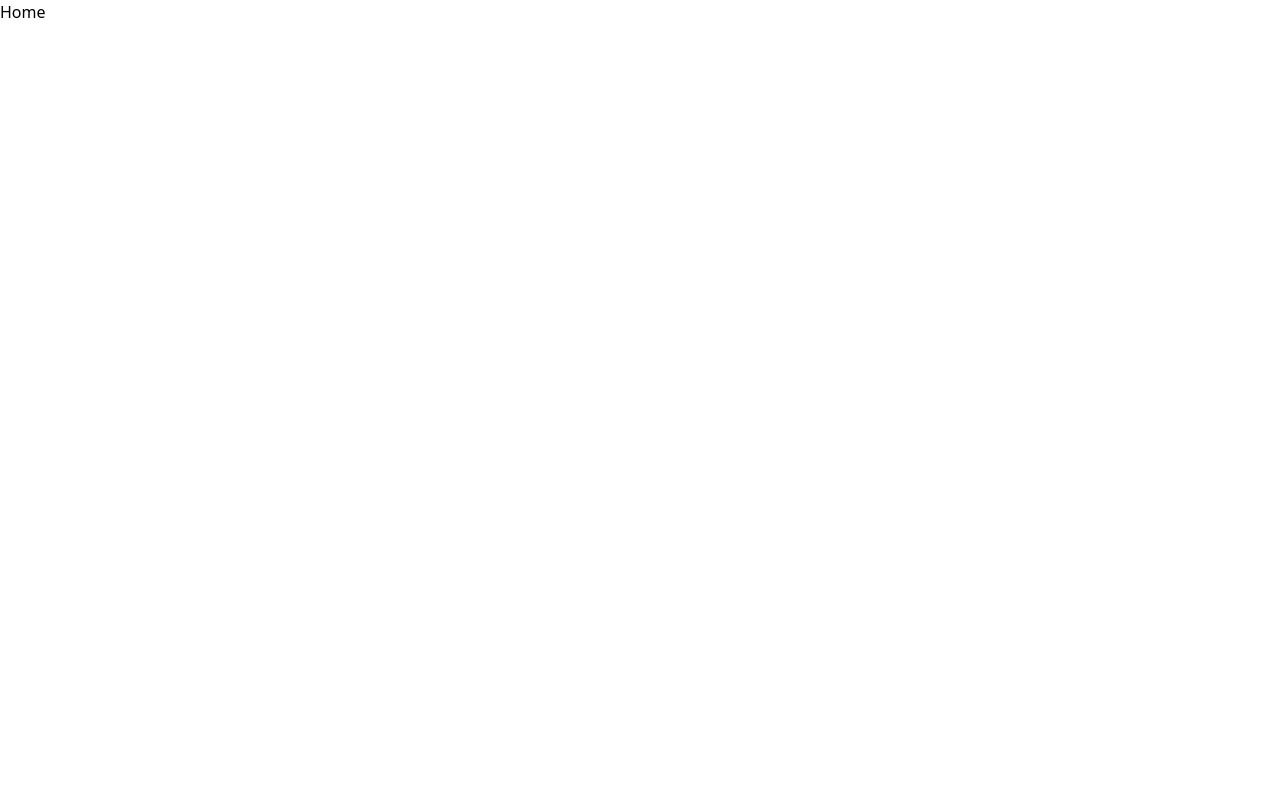
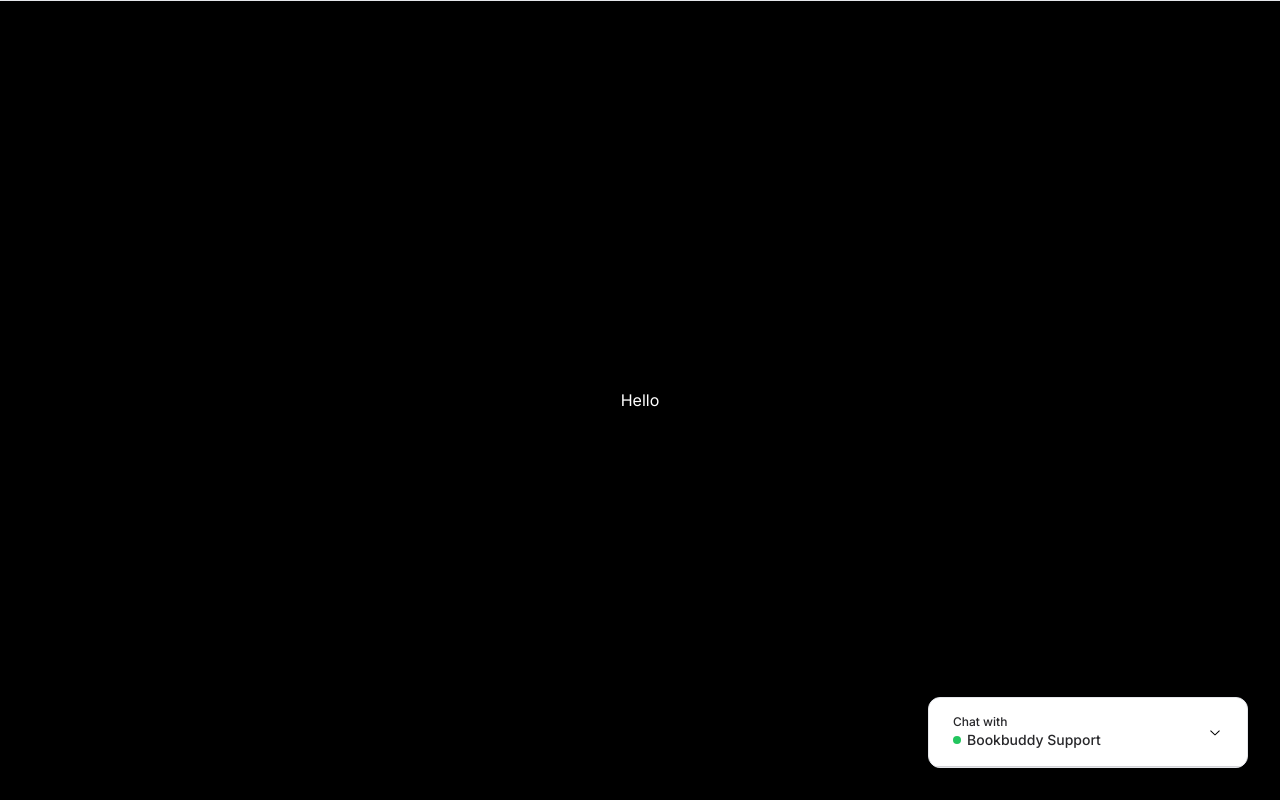
Before and after one commit to erratinsilentio/ai-chatapp, a Next.js app: page / in a window 1280 px wide. Built offline with nearby package versions, Linux system fonts and the light colour scheme.

Commit message:
working on chat component

```diff
--- /dev/null
+++ b/app/globals.css
@@ -0,0 +1,76 @@
+@tailwind base;
+@tailwind components;
+@tailwind utilities;
+
+@layer base {
+  :root {
+    --background: 0 0% 100%;
+    --foreground: 222.2 84% 4.9%;
+
+    --card: 0 0% 100%;
+    --card-foreground: 222.2 84% 4.9%;
+
+    --popover: 0 0% 100%;
+    --popover-foreground: 222.2 84% 4.9%;
+
+    --primary: 222.2 47.4% 11.2%;
+    --primary-foreground: 210 40% 98%;
+
+    --secondary: 210 40% 96.1%;
+    --secondary-foreground: 222.2 47.4% 11.2%;
+
+    --muted: 210 40% 96.1%;
+    --muted-foreground: 215.4 16.3% 46.9%;
+
+    --accent: 210 40% 96.1%;
+    --accent-foreground: 222.2 47.4% 11.2%;
+
+    --destructive: 0 84.2% 60.2%;
+    --destructive-foreground: 210 40% 98%;
+
+    --border: 214.3 31.8% 91.4%;
+    --input: 214.3 31.8% 91.4%;
+    --ring: 222.2 84% 4.9%;
+
+    --radius: 0.5rem;
+  }
+
+  .dark {
+    --background: 222.2 84% 4.9%;
+    --foreground: 210 40% 98%;
+
+    --card: 222.2 84% 4.9%;
+    --card-foreground: 210 40% 98%;
+
+    --popover: 222.2 84% 4.9%;
+    --popover-foreground: 210 40% 98%;
+
+    --primary: 210 40% 98%;
+    --primary-foreground: 222.2 47.4% 11.2%;
+
+    --secondary: 217.2 32.6% 17.5%;
+    --secondary-foreground: 210 40% 98%;
+
+    --muted: 217.2 32.6% 17.5%;
+    --muted-foreground: 215 20.2% 65.1%;
+
+    --accent: 217.2 32.6% 17.5%;
+    --accent-foreground: 210 40% 98%;
+
+    --destructive: 0 62.8% 30.6%;
+    --destructive-foreground: 210 40% 98%;
+
+    --border: 217.2 32.6% 17.5%;
+    --input: 217.2 32.6% 17.5%;
+    --ring: 212.7 26.8% 83.9%;
+  }
+}
+
+@layer base {
+  * {
+    @apply border-border;
+  }
+  body {
+    @apply bg-background text-foreground;
+  }
+}
--- a/src/app/layout.tsx
+++ b/src/app/layout.tsx
@@ -1,3 +1,4 @@
+import Chat from "@/components/Chat";
 import "./globals.css";
 import type { Metadata } from "next";
 import { Inter } from "next/font/google";
@@ -15,7 +16,10 @@ export default function RootLayout({
 }) {
   return (
     <html lang="en">
-      <body className={`${inter.className}, container`}>{children}</body>
+      <body className={`${inter.className}`}>
+        <Chat />
+        {children}
+      </body>
     </html>
   );
 }
--- a/src/app/page.tsx
+++ b/src/app/page.tsx
@@ -1,3 +1,7 @@
 export default function Home() {
-  return <h1>Home</h1>;
+  return (
+    <main className="absolute inset-0 flex justify-center items-center bg-black">
+      <h1 className="text-white">Hello</h1>
+    </main>
+  );
 }
--- /dev/null
+++ b/src/components/Chat.tsx
@@ -0,0 +1,34 @@
+"use client";
+import { FC } from "react";
+import {
+  Accordion,
+  AccordionContent,
+  AccordionItem,
+  AccordionTrigger,
+} from "./ui/accordion";
+import ChatHeader from "./ChatHeader";
+import ChatInput from "./ChatInput";
+
+const Chat: FC = () => {
+  return (
+    <Accordion type="single" collapsible className="relative z-40 shadow">
+      <AccordionItem value="item-1">
+        <div className="fixed right-8 w-80 bottom-8 bg-white border border-gray-200 rounded-xl overflow-hidden">
+          <div className="w-full h-full flex flex-col">
+            <AccordionTrigger className="px-6 border-b border-zinc-300">
+              <ChatHeader />
+            </AccordionTrigger>
+            <AccordionContent>
+              <div className="flex flex-col h-80">
+                messages
+                <ChatInput className="px-4" />
+              </div>
+            </AccordionContent>
+          </div>
+        </div>
+      </AccordionItem>
+    </Accordion>
+  );
+};
+
+export default Chat;
--- /dev/null
+++ b/src/components/ChatHeader.tsx
@@ -0,0 +1,19 @@
+import { FC } from "react";
+
+interface ChatHeaderProps {}
+
+const ChatHeader: FC<ChatHeaderProps> = ({}) => {
+  return (
+    <div className="w-full flex gap-3 justify-start text-zinc-800 items-center">
+      <div className="flex flex-col items-start text-sm">
+        <p className="text-xs">Chat with</p>
+        <div className="flex gap-1.5 items-center">
+          <p className="w-2 h-2 rounded-full bg-green-500" />
+          <p className="font-medium hover:underline">Bookbuddy Support</p>
+        </div>
+      </div>
+    </div>
+  );
+};
+
+export default ChatHeader;
--- /dev/null
+++ b/src/components/ChatInput.tsx
@@ -0,0 +1,23 @@
+import { cn } from "@/lib/utils";
+import { FC, HTMLAttributes } from "react";
+import TextareaAutosize from "react-textarea-autosize";
+
+interface ChatInputProps extends HTMLAttributes<HTMLDivElement> {}
+
+const ChatInput: FC<ChatInputProps> = ({ className, ...props }) => {
+  return (
+    <div {...props} className={cn("border-t border-zinc-300", className)}>
+      <div className="relative mt-4 flex-1 overflow-hidden rounded-lg border-none outline-none">
+        <TextareaAutosize
+          rows={2}
+          maxRows={4}
+          autoFocus
+          placeholder="Write a message..."
+          className="peer disabled:opacity-50 pr-14 pl-2 rounded-xl outline-none resize-none block w-full border-0 bg-zinc-100 py-1.5 text-gray-900 focus:ring-0 text-sm sm:leading-6"
+        />
+      </div>
+    </div>
+  );
+};
+
+export default ChatInput;
--- /dev/null
+++ b/src/components/ui/accordion.tsx
@@ -0,0 +1,60 @@
+"use client";
+
+import * as React from "react";
+import * as AccordionPrimitive from "@radix-ui/react-accordion";
+import { ChevronDownIcon } from "@radix-ui/react-icons";
+
+import { cn } from "@/lib/utils";
+
+const Accordion = AccordionPrimitive.Root;
+
+const AccordionItem = React.forwardRef<
+  React.ElementRef<typeof AccordionPrimitive.Item>,
+  React.ComponentPropsWithoutRef<typeof AccordionPrimitive.Item>
+>(({ className, ...props }, ref) => (
+  <AccordionPrimitive.Item
+    ref={ref}
+    className={cn("border-b", className)}
+    {...props}
+  />
+));
+AccordionItem.displayName = "AccordionItem";
+
+const AccordionTrigger = React.forwardRef<
+  React.ElementRef<typeof AccordionPrimitive.Trigger>,
+  React.ComponentPropsWithoutRef<typeof AccordionPrimitive.Trigger>
+>(({ className, children, ...props }, ref) => (
+  <AccordionPrimitive.Header className="flex">
+    <AccordionPrimitive.Trigger
+      ref={ref}
+      className={cn(
+        "flex flex-1 items-center justify-between py-4 text-sm font-medium transition-all [&[data-state=open]>svg]:rotate-180",
+        className
+      )}
+      {...props}
+    >
+      {children}
+      <ChevronDownIcon className="h-4 w-4 shrink-0 text-muted-foreground transition-transform duration-200" />
+    </AccordionPrimitive.Trigger>
+  </AccordionPrimitive.Header>
+));
+AccordionTrigger.displayName = AccordionPrimitive.Trigger.displayName;
+
+const AccordionContent = React.forwardRef<
+  React.ElementRef<typeof AccordionPrimitive.Content>,
+  React.ComponentPropsWithoutRef<typeof AccordionPrimitive.Content>
+>(({ className, children, ...props }, ref) => (
+  <AccordionPrimitive.Content
+    ref={ref}
+    className={cn(
+      "overflow-hidden text-sm data-[state=closed]:animate-accordion-up data-[state=open]:animate-accordion-down",
+      className
+    )}
+    {...props}
+  >
+    <div className="pb-4 pt-0">{children}</div>
+  </AccordionPrimitive.Content>
+));
+AccordionContent.displayName = AccordionPrimitive.Content.displayName;
+
+export { Accordion, AccordionItem, AccordionTrigger, AccordionContent };
--- /dev/null
+++ b/src/lib/utils.ts
@@ -0,0 +1,6 @@
+import { type ClassValue, clsx } from "clsx"
+import { twMerge } from "tailwind-merge"
+
+export function cn(...inputs: ClassValue[]) {
+  return twMerge(clsx(inputs))
+}
--- /dev/null
+++ b/tailwind.config.js
@@ -0,0 +1,76 @@
+/** @type {import('tailwindcss').Config} */
+module.exports = {
+  darkMode: ["class"],
+  content: [
+    './pages/**/*.{ts,tsx}',
+    './components/**/*.{ts,tsx}',
+    './app/**/*.{ts,tsx}',
+    './src/**/*.{ts,tsx}',
+	],
+  theme: {
+    container: {
+      center: true,
+      padding: "2rem",
+      screens: {
+        "2xl": "1400px",
+      },
+    },
+    extend: {
+      colors: {
+        border: "hsl(var(--border))",
+        input: "hsl(var(--input))",
+        ring: "hsl(var(--ring))",
+        background: "hsl(var(--background))",
+        foreground: "hsl(var(--foreground))",
+        primary: {
+          DEFAULT: "hsl(var(--primary))",
+          foreground: "hsl(var(--primary-foreground))",
+        },
+        secondary: {
+          DEFAULT: "hsl(var(--secondary))",
+          foreground: "hsl(var(--secondary-foreground))",
+        },
+        destructive: {
+          DEFAULT: "hsl(var(--destructive))",
+          foreground: "hsl(var(--destructive-foreground))",
+        },
+        muted: {
+          DEFAULT: "hsl(var(--muted))",
+          foreground: "hsl(var(--muted-foreground))",
+        },
+        accent: {
+          DEFAULT: "hsl(var(--accent))",
+          foreground: "hsl(var(--accent-foreground))",
+        },
+        popover: {
+          DEFAULT: "hsl(var(--popover))",
+          foreground: "hsl(var(--popover-foreground))",
+        },
+        card: {
+          DEFAULT: "hsl(var(--card))",
+          foreground: "hsl(var(--card-foreground))",
+        },
+      },
+      borderRadius: {
+        lg: "var(--radius)",
+        md: "calc(var(--radius) - 2px)",
+        sm: "calc(var(--radius) - 4px)",
+      },
+      keyframes: {
+        "accordion-down": {
+          from: { height: 0 },
+          to: { height: "var(--radix-accordion-content-height)" },
+        },
+        "accordion-up": {
+          from: { height: "var(--radix-accordion-content-height)" },
+          to: { height: 0 },
+        },
+      },
+      animation: {
+        "accordion-down": "accordion-down 0.2s ease-out",
+        "accordion-up": "accordion-up 0.2s ease-out",
+      },
+    },
+  },
+  plugins: [require("tailwindcss-animate")],
+}
--- a/tailwind.config.ts
+++ b/tailwind.config.ts
@@ -1,20 +1,34 @@
-import type { Config } from 'tailwindcss'
+import type { Config } from "tailwindcss";
 
 const config: Config = {
   content: [
-    './src/pages/**/*.{js,ts,jsx,tsx,mdx}',
-    './src/components/**/*.{js,ts,jsx,tsx,mdx}',
-    './src/app/**/*.{js,ts,jsx,tsx,mdx}',
+    "./src/pages/**/*.{js,ts,jsx,tsx,mdx}",
+    "./src/components/**/*.{js,ts,jsx,tsx,mdx}",
+    "./src/app/**/*.{js,ts,jsx,tsx,mdx}",
   ],
   theme: {
     extend: {
       backgroundImage: {
-        'gradient-radial': 'radial-gradient(var(--tw-gradient-stops))',
-        'gradient-conic':
-          'conic-gradient(from 180deg at 50% 50%, var(--tw-gradient-stops))',
+        "gradient-radial": "radial-gradient(var(--tw-gradient-stops))",
+        "gradient-conic":
+          "conic-gradient(from 180deg at 50% 50%, var(--tw-gradient-stops))",
+      },
+      keyframes: {
+        "accordion-down": {
+          from: { height: "0" },
+          to: { height: "var(--radix-accordion-content-height)" },
+        },
+        "accordion-up": {
+          from: { height: "var(--radix-accordion-content-height)" },
+          to: { height: "0" },
+        },
+      },
+      animation: {
+        "accordion-down": "accordion-down 0.2s ease-out",
+        "accordion-up": "accordion-up 0.2s ease-out",
       },
     },
   },
-  plugins: [],
-}
-export default config
+  plugins: [require("@tailwindcss/forms")],
+};
+export default config;
```
Also changed, not shown: package.json (+8 -0 lines), components.json (added), 1 other file (tests, documents, lock files or other folders).
